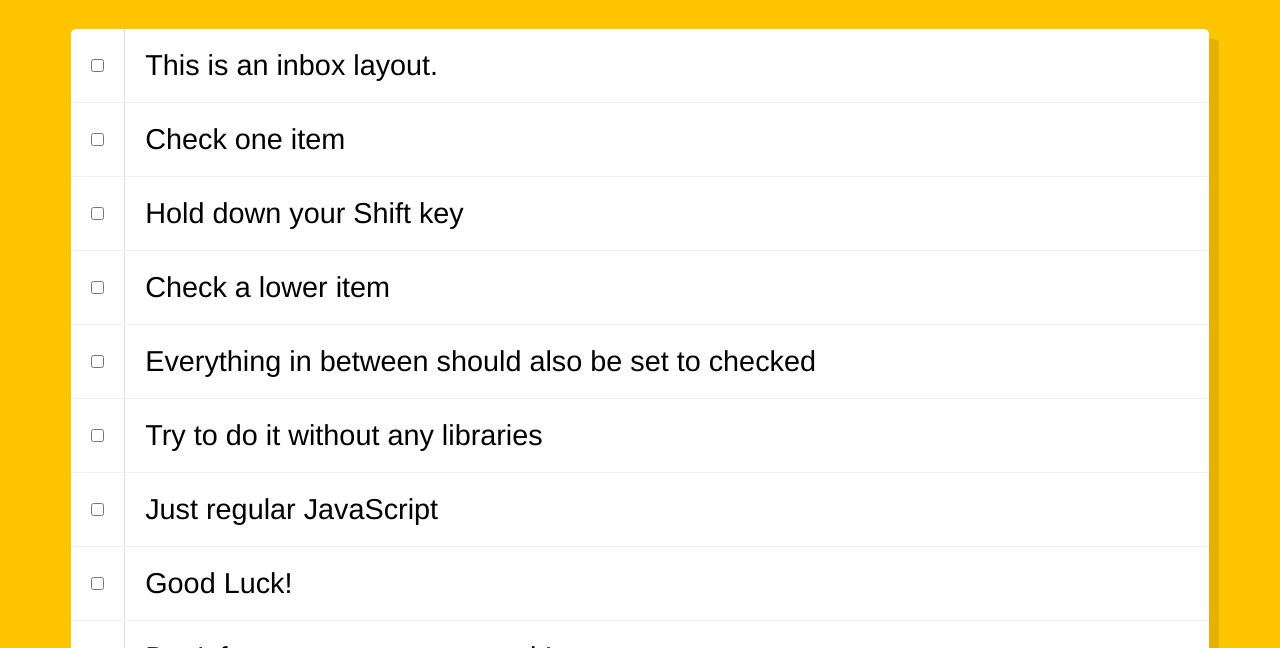
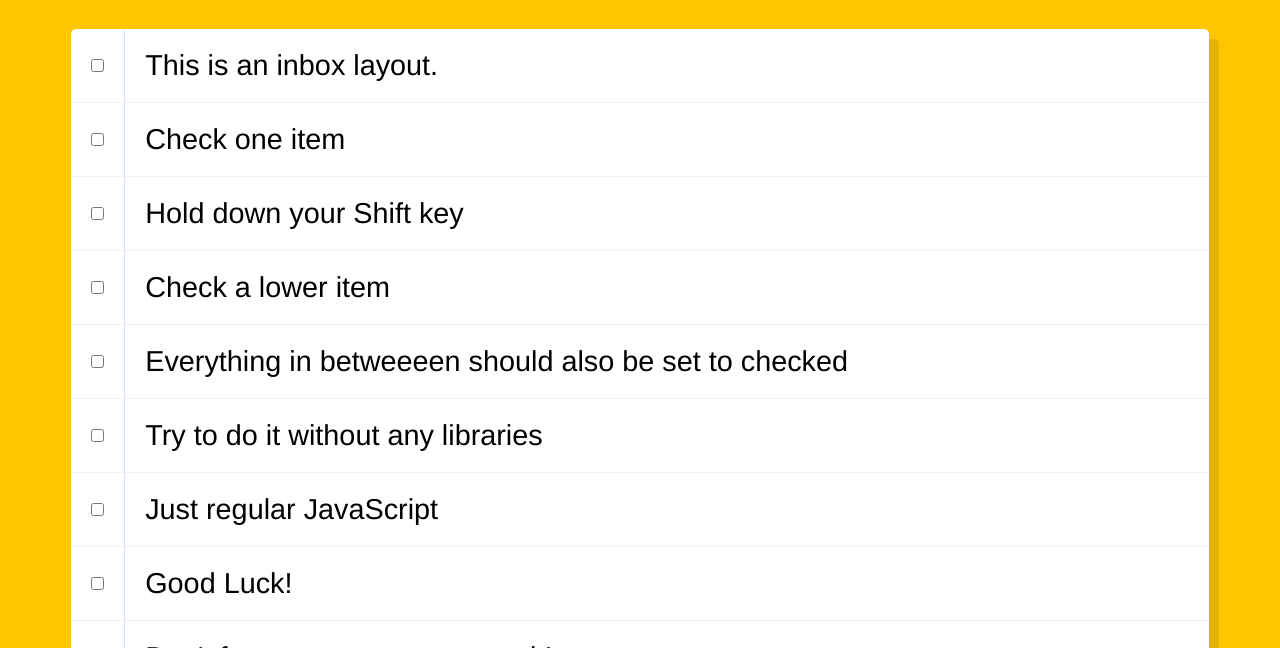
Before and after one commit to Shivansh08agr/30-day-Coding-Challenge-JS-WesBos, a website: page checkbox.html in a window 1280 px wide. Shown: the part 151-799 px from the top of the page. Drawn offline with Linux system fonts and the light colour scheme.

```diff
--- a/checkbox.html
+++ b/checkbox.html
@@ -99,7 +99,7 @@
     </div>
     <div class="item">
       <input type="checkbox">
-      <p>Everything in between should also be set to checked</p>
+      <p>Everything in betweeeen should also be set to checked</p>
     </div>
     <div class="item">
       <input type="checkbox">
```
Also changed, not shown: KONAMIcode.html (+1 -1 lines).
